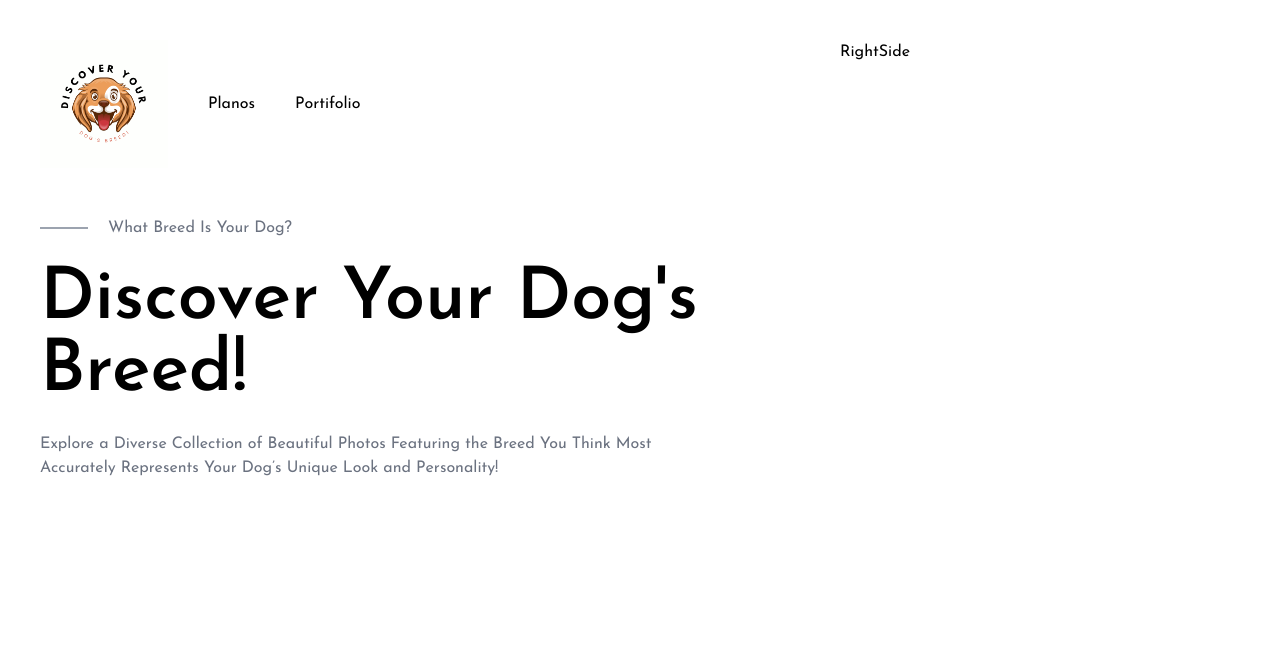
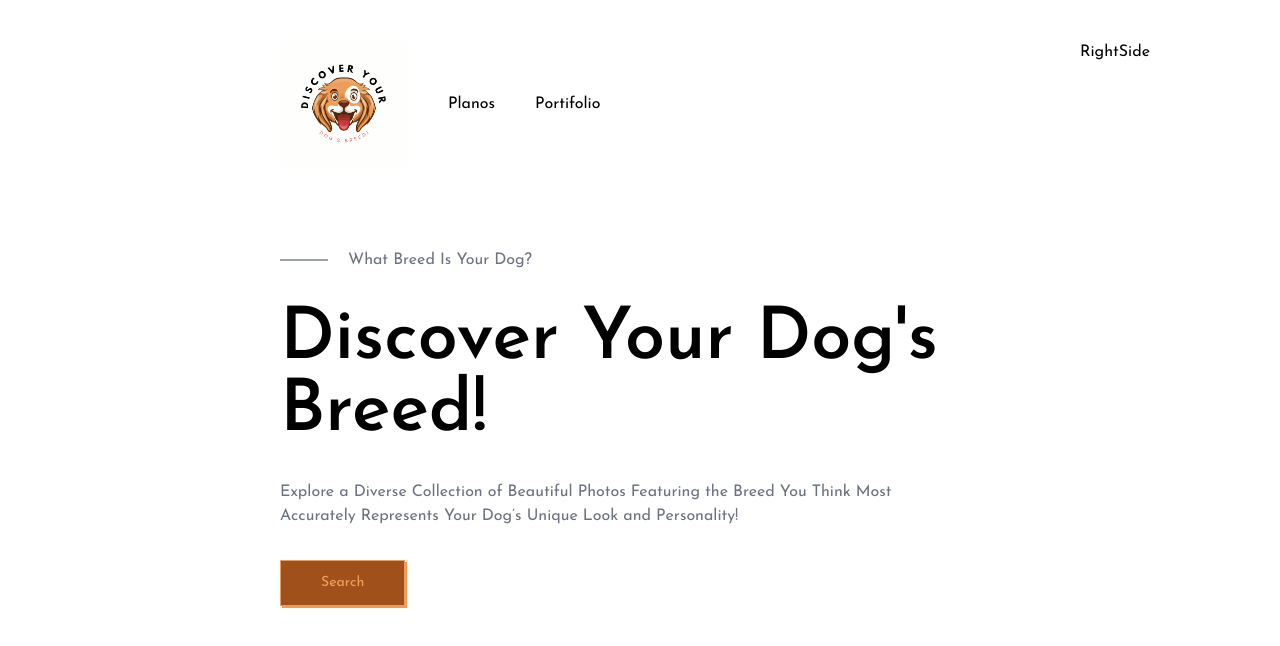
Before and after one commit to PedroPaulo-Git/What-Breed-Is-My-Dog, a Next.js app: page / in a window 1280 px wide. Shown: the top 646 px of the page. Built offline with nearby package versions, Linux system fonts and the light colour scheme.

Commit message:
starting back end

```diff
--- a/src/app/Page/LeftSide.tsx
+++ b/src/app/Page/LeftSide.tsx
@@ -1,11 +1,12 @@
 import React from 'react'
 import { Header } from '../components/Header'
+import { ButtonSearch } from '../components/ButtonSearch'
 
 export const LeftSide = () => {
   return (
-    <div>
+    <div className='ml-60'>
       <Header/>
-        <div className='flex flex-col gap-6 mt-12'>
+        <div className='flex flex-col gap-8 mt-20 '>
             <span className='flex items-center text-gray-500'>
             <span className='h-[0.1rem]  bg-gray-400 w-10 left pr-12 mr-5'></span>
             <p className=''>What Breed Is Your Dog?</p>
@@ -14,7 +15,7 @@ export const LeftSide = () => {
             Discover Your Dog's Breed!
             </h1>
             <p className='text-gray-500 lg:max-w-[40rem]'>Explore a Diverse Collection of Beautiful Photos Featuring the Breed You Think Most Accurately Represents Your Dog’s Unique Look and Personality!</p>
-
+            <ButtonSearch/>
         </div>
     </div>
   )
--- a/src/app/components/ButtonSearch.tsx
+++ b/src/app/components/ButtonSearch.tsx
@@ -1,10 +1,18 @@
-<a
-  className="group relative inline-block text-sm font-medium text-indigo-600 focus:outline-none focus:ring active:text-indigo-500"
+import React from 'react'
+
+export const ButtonSearch = () => {
+  return (
+    <div>
+        <a
+  className="group relative inline-block text-sm font-medium text-[#EC9D59] focus:outline-none focus:ring active:text-indigo-500"
   href="#"
 >
   <span
-    className="absolute inset-0 translate-x-0.5 translate-y-0.5 bg-indigo-600 transition-transform group-hover:translate-x-0 group-hover:translate-y-0"
+    className="absolute inset-0 translate-x-0.5 translate-y-0.5 bg-[#EC9D59] transition-transform group-hover:translate-x-0 group-hover:translate-y-0"
   ></span>
 
-  <span className="relative block border border-current bg-white px-8 py-3"> Download </span>
+  <span className="relative block border border-current bg-[#a0501b] px-10 py-3"> Search </span>
 </a>
+    </div>
+  )
+}
```
